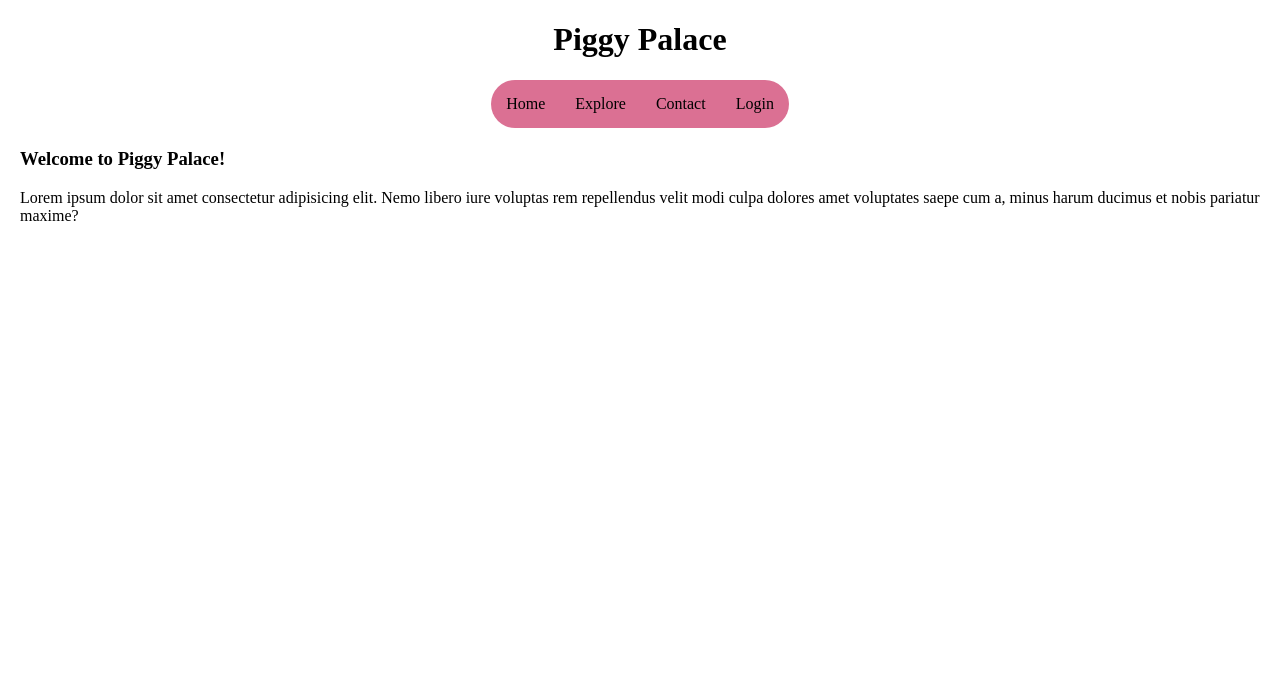
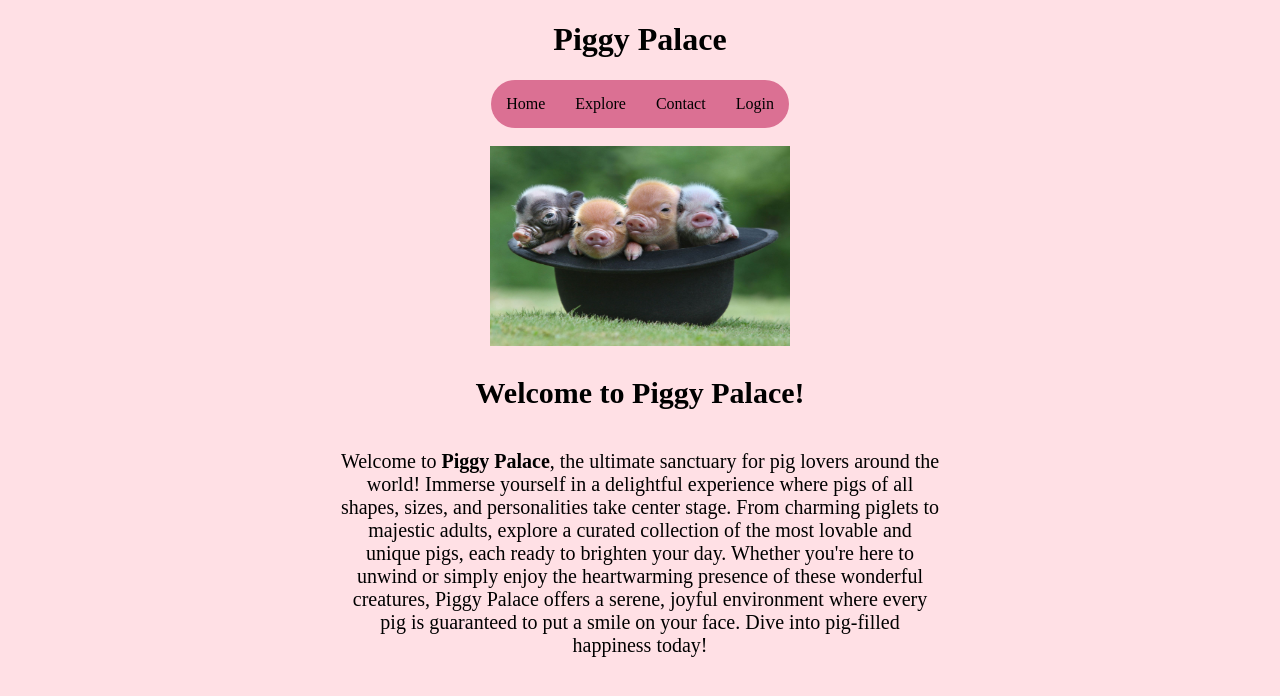
Before and after one commit to amusci/piggyPalace, a plain HTML site: page index.html in a window 1280 px wide. Drawn offline with Linux system fonts and the light colour scheme.

Commit message:
landing page

```diff
--- a/index.html
+++ b/index.html
@@ -9,7 +9,7 @@
 
 
 <body>
-    <h1 align="center">Piggy Palace</h1>
+    <h1>Piggy Palace</h1>
 
     <nav class = "navbar">
         <ul>
@@ -21,10 +21,27 @@
 
     </nav>
 
+    <br>
+
+
+    <div class = "image-container">
+
+    <img src="images/piggies.jpg" height="200" width="300" alt="homepage piggies" title="homepiggies">
+
+    </div>
+
+    <h3>Welcome to Piggy Palace!</h3>
+
     <main>
 
-        <h3>Welcome to Piggy Palace!</h3>
-        <p>Lorem ipsum dolor sit amet consectetur adipisicing elit. Nemo libero iure voluptas rem repellendus velit modi culpa dolores amet voluptates saepe cum a, minus harum ducimus et nobis pariatur maxime?</p>
+        <p>Welcome to <b>Piggy Palace</b>, the ultimate sanctuary for pig lovers around the world! Immerse yourself in a delightful
+        experience where pigs of all shapes, sizes, and personalities take center stage. From charming piglets to majestic
+        adults, explore a curated collection of the most lovable and unique pigs, each ready to brighten your day. Whether
+        you're here to unwind or simply enjoy the heartwarming presence of these wonderful creatures, Piggy Palace offers a
+        serene, joyful environment where every pig is guaranteed to put a smile on your face. Dive into pig-filled happiness
+        today!</p>
+
+
 
     </main>
 
--- a/style.css
+++ b/style.css
@@ -1,5 +1,8 @@
+
+
+
 body{
-
+    background-color: rgba(255, 192, 203, 0.486);
     margin: 0px;
 
 }
@@ -58,3 +61,34 @@ h1{
     float:left
 
 }
+
+.image-container{
+
+    display: flex;
+    justify-content: center;
+
+
+}
+
+h3{
+
+    text-align: center;
+    font-size: 30px;
+
+}
+
+main {
+    display: flex;
+    justify-content: center;
+    font-size: 20px;
+}
+
+p{
+
+    text-align: center;
+    padding: 10px;
+    max-width: 600px;
+    margin: 0;
+
+
+}
```
Also changed, not shown: contact.html (+13 -0 lines), explore.html (+13 -0 lines), login.html (+13 -0 lines), Images/piggies.jpg (added).
